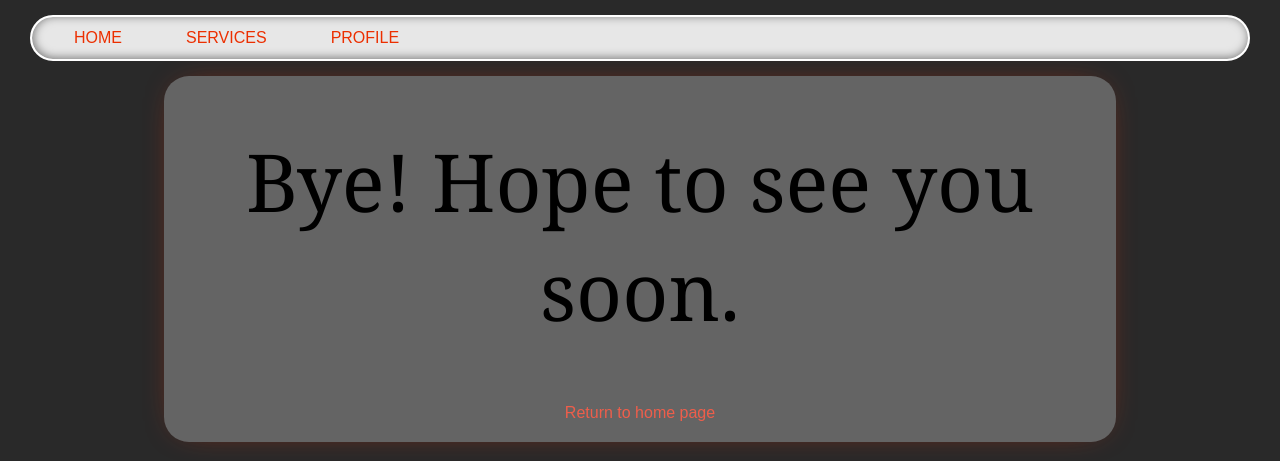
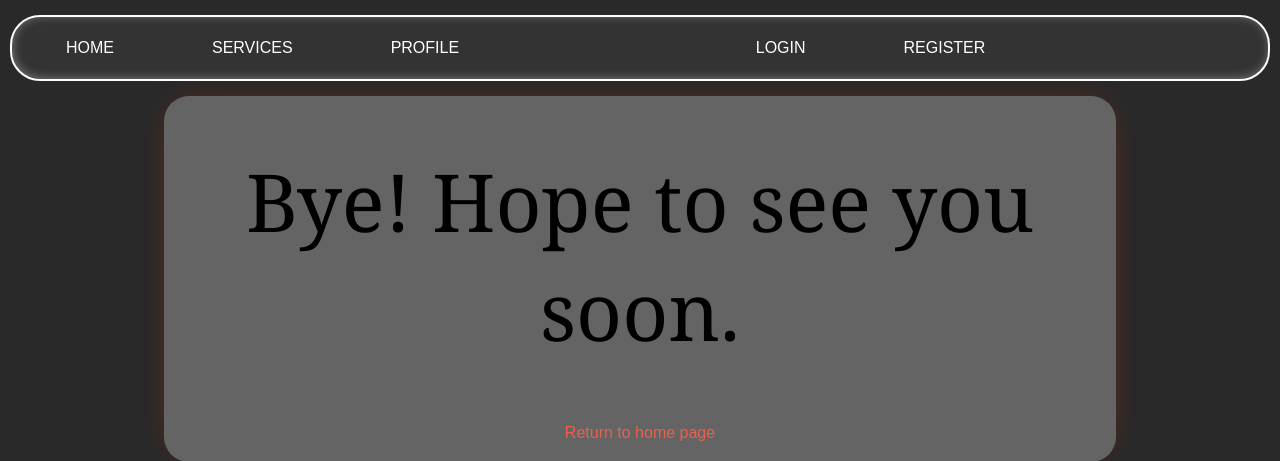
Before and after one commit to kevwasonga/netfix, a Django app: template main/templates/main/logout.html in a window 1280 px wide. Shown: the top 461 px of the page. Run offline with Django 3.2, Linux system fonts and the light colour scheme; the template is opened without the code that fills it, so the values that code supplies are empty.

Commit message:
Feat: add and style : login,register and logout buttons

```diff
--- a/main/templates/main/navbar.html
+++ b/main/templates/main/navbar.html
@@ -1,5 +1,5 @@
 <nav class="navbar">
-    <ul>
+    <ul class="nav-left">
         <li><a href="/">Home</a></li>
         <li>
             <a href="/services/">Services</a>
@@ -19,4 +19,53 @@
         </li>
         <li><a href="/company/{{ request.user.username }}">Profile</a></li>
     </ul>
+
+    <!-- Right Side (Login & Register) -->
+    <ul class="nav-right">
+        {% if request.user.is_authenticated %}
+            <li><a href="/logout/">Logout</a></li>
+        {% else %}
+            <li><a href="/login/">Login</a></li>
+            <li><a href="/register/">Register</a></li>
+        {% endif %}
+    </ul>
 </nav>
+
+<!-- Embedded CSS to style navbar-->
+<style>
+    .navbar {
+        display: flex;
+        align-items: center;
+        background-color: #333;
+        padding: 10px 20px;
+    }
+
+    .navbar ul {
+        list-style: none;
+        padding: 0;
+        margin: 0;
+        display: flex;
+        align-items: center;
+    }
+
+    .navbar ul li {
+        margin: 0 10px;
+    }
+
+    .navbar ul li a {
+        text-decoration: none;
+        color: white;
+        padding: 8px 12px;
+    }
+
+    .navbar ul li a:hover {
+        background-color: #555;
+        border-radius: 4px;
+    }
+
+    /* Right navigation (Login & Register) */
+    .nav-right {
+        display: flex;
+        margin-left: auto;
+    }
+</style>
```
